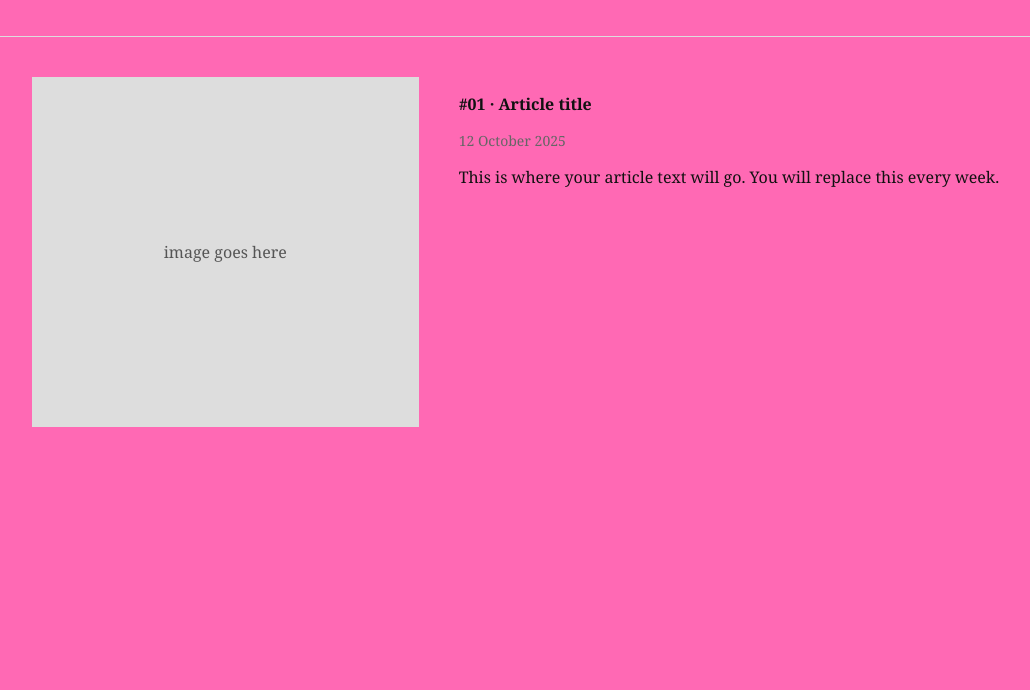
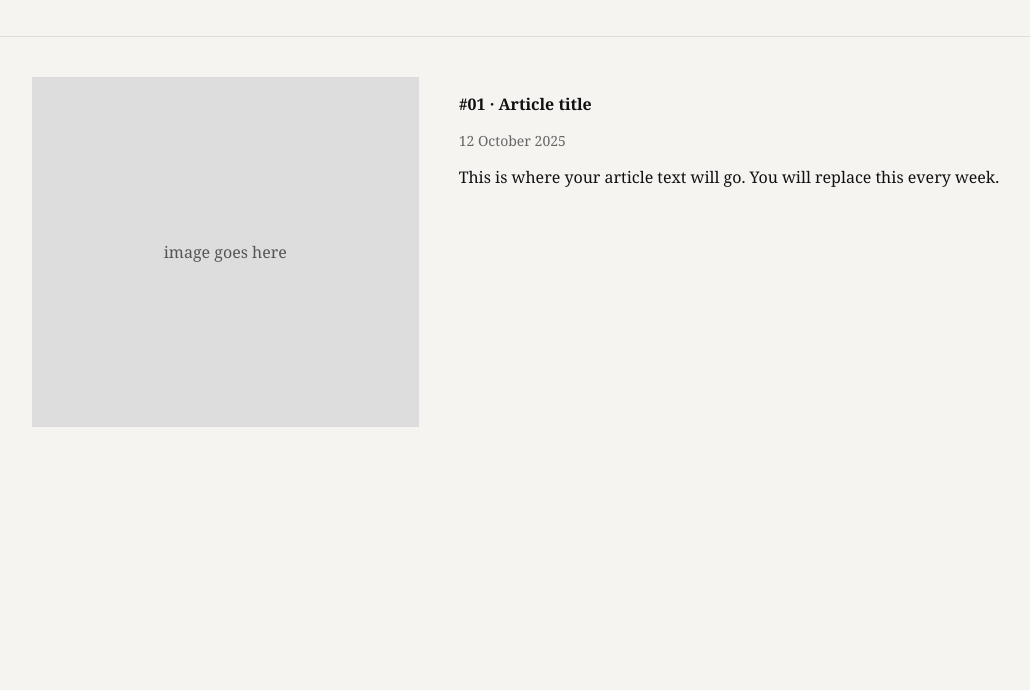
Before and after one commit to thoughtdaughter-dev/Thought-Daughter, a plain HTML site: page index.html in a window 1280 px wide. Shown: the part 110-800 px from the top of the page, without its empty margins (8-1038 px from the left). Drawn offline with Linux system fonts and the light colour scheme.

Commit message:
Update index.html

```diff
--- a/index.html
+++ b/index.html
@@ -6,11 +6,6 @@
   <link rel="stylesheet" href="style.css">
 
   <!-- INLINE STYLE TO FORCE HOT PINK BACKGROUND -->
-  <style>
-    body {
-      background: hotpink !important;
-    }
-  </style>
 </head>
 
 <body>
```
